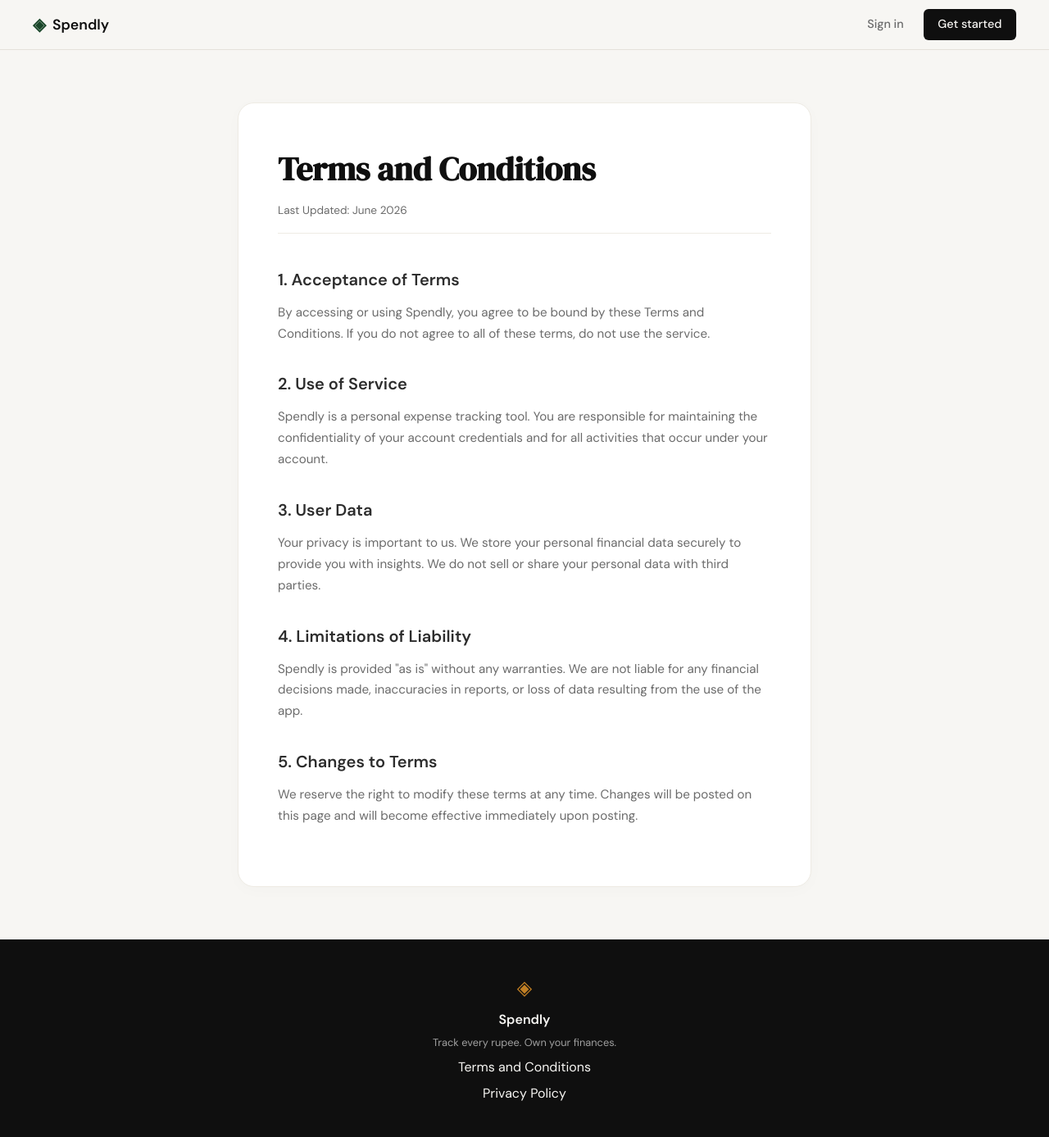
After one commit to NikhilSadavarthi/spendly, a Flask app: page /terms in a window 1280 px wide. The commit adds this page. Shown: the whole page at 82% size. Run offline with Flask 3, Linux system fonts and the light colour scheme.

Commit message:
landing: added terms and condition page and route

```diff
--- a/app.py
+++ b/app.py
@@ -20,6 +20,11 @@ def register():
 @app.route("/login")
 def login():
     return render_template("login.html")
+
+
+@app.route("/terms")
+def terms():
+    return render_template("terms.html")
 
 
 # ------------------------------------------------------------------ #
--- a/static/css/style.css
+++ b/static/css/style.css
@@ -528,3 +528,63 @@ a { color: inherit; text-decoration: none; }
     .nav-links a:not(.nav-cta) { display: none; }
     .hero { padding: 3rem 1rem 2rem; }
 }
+
+/* ------------------------------------------------------------------ */
+/* Terms Page                                                         */
+/* ------------------------------------------------------------------ */
+
+.terms-section {
+    padding: 4rem 2rem;
+    display: flex;
+    justify-content: center;
+}
+
+.terms-container {
+    max-width: 700px;
+    width: 100%;
+    background: var(--paper-card);
+    padding: 3rem;
+    border-radius: var(--radius-lg);
+    border: 1px solid var(--border-soft);
+    box-shadow: 0 4px 20px rgba(0, 0, 0, 0.02);
+}
+
+.terms-title {
+    font-family: var(--font-display);
+    font-size: 2.5rem;
+    color: var(--ink);
+    margin-bottom: 0.5rem;
+}
+
+.terms-updated {
+    font-size: 0.85rem;
+    color: var(--ink-muted);
+    margin-bottom: 2.5rem;
+    border-bottom: 1px solid var(--border-soft);
+    padding-bottom: 1rem;
+}
+
+.terms-body h2 {
+    font-size: 1.25rem;
+    color: var(--ink-soft);
+    margin-top: 2rem;
+    margin-bottom: 0.75rem;
+    font-family: var(--font-body);
+    font-weight: 600;
+}
+
+.terms-body p {
+    font-size: 0.95rem;
+    color: var(--ink-muted);
+    line-height: 1.7;
+    margin-bottom: 1.5rem;
+}
+
+@media (max-width: 600px) {
+    .terms-container {
+        padding: 2rem 1.5rem;
+    }
+    .terms-title {
+        font-size: 2rem;
+    }
+}
--- a/templates/base.html
+++ b/templates/base.html
@@ -34,7 +34,7 @@
             <span class="brand-icon">◈</span>
             <span class="footer-name">Spendly</span>
             <p class="footer-copy">Track every rupee. Own your finances.</p>
-            <a href="#">Terms and Conditions</a>
+            <a href="/terms">Terms and Conditions</a>
             <a href="#">Privacy Policy</a>
         </div>
     </footer>
--- /dev/null
+++ b/templates/terms.html
@@ -0,0 +1,29 @@
+{% extends "base.html" %}
+
+{% block title %}Terms and Conditions — Spendly{% endblock %}
+
+{% block content %}
+<section class="terms-section">
+    <div class="terms-container">
+        <h1 class="terms-title">Terms and Conditions</h1>
+        <p class="terms-updated">Last Updated: June 2026</p>
+
+        <div class="terms-body">
+            <h2>1. Acceptance of Terms</h2>
+            <p>By accessing or using Spendly, you agree to be bound by these Terms and Conditions. If you do not agree to all of these terms, do not use the service.</p>
+
+            <h2>2. Use of Service</h2>
+            <p>Spendly is a personal expense tracking tool. You are responsible for maintaining the confidentiality of your account credentials and for all activities that occur under your account.</p>
+
+            <h2>3. User Data</h2>
+            <p>Your privacy is important to us. We store your personal financial data securely to provide you with insights. We do not sell or share your personal data with third parties.</p>
+
+            <h2>4. Limitations of Liability</h2>
+            <p>Spendly is provided "as is" without any warranties. We are not liable for any financial decisions made, inaccuracies in reports, or loss of data resulting from the use of the app.</p>
+
+            <h2>5. Changes to Terms</h2>
+            <p>We reserve the right to modify these terms at any time. Changes will be posted on this page and will become effective immediately upon posting.</p>
+        </div>
+    </div>
+</section>
+{% endblock %}
```
